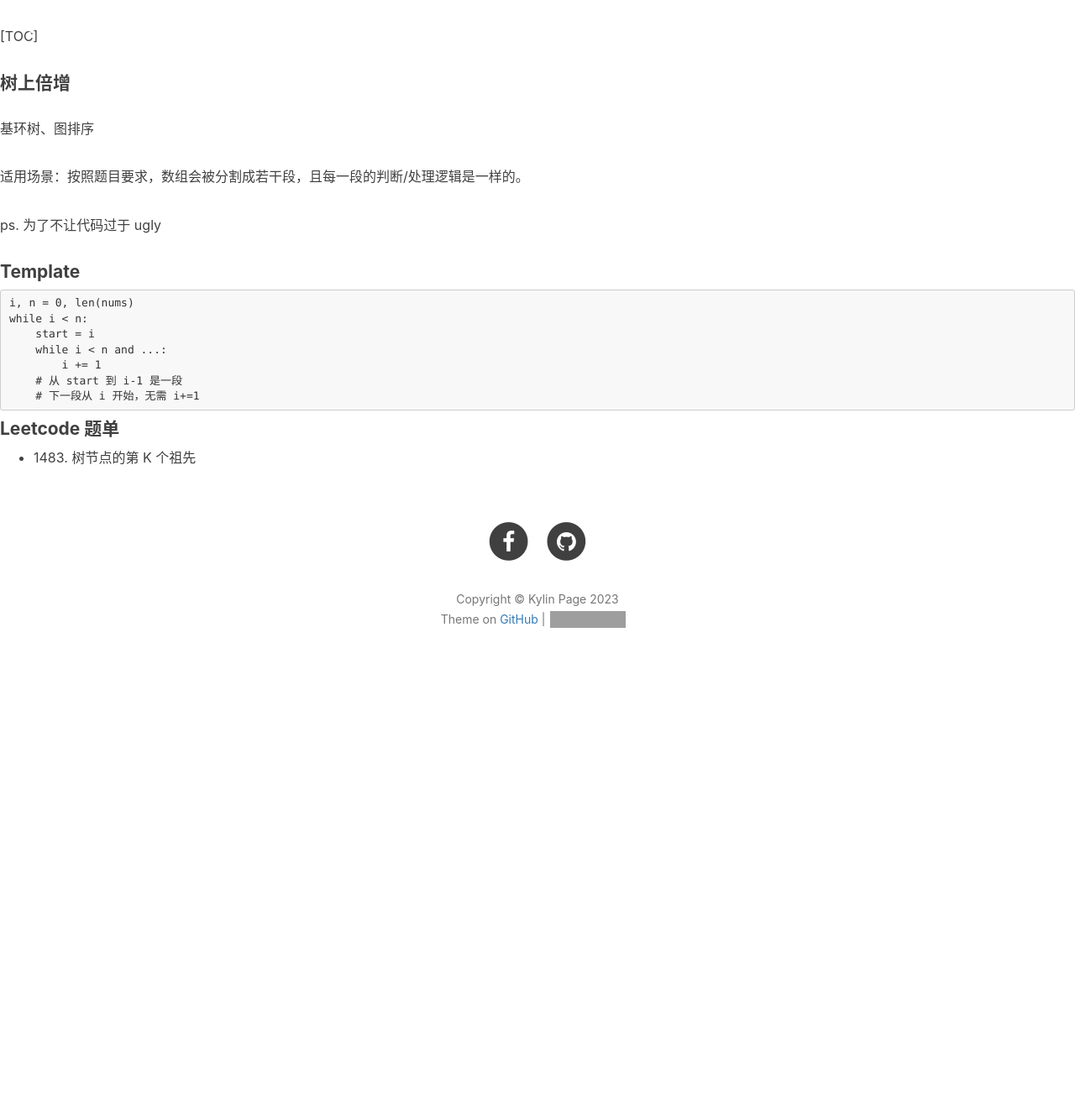
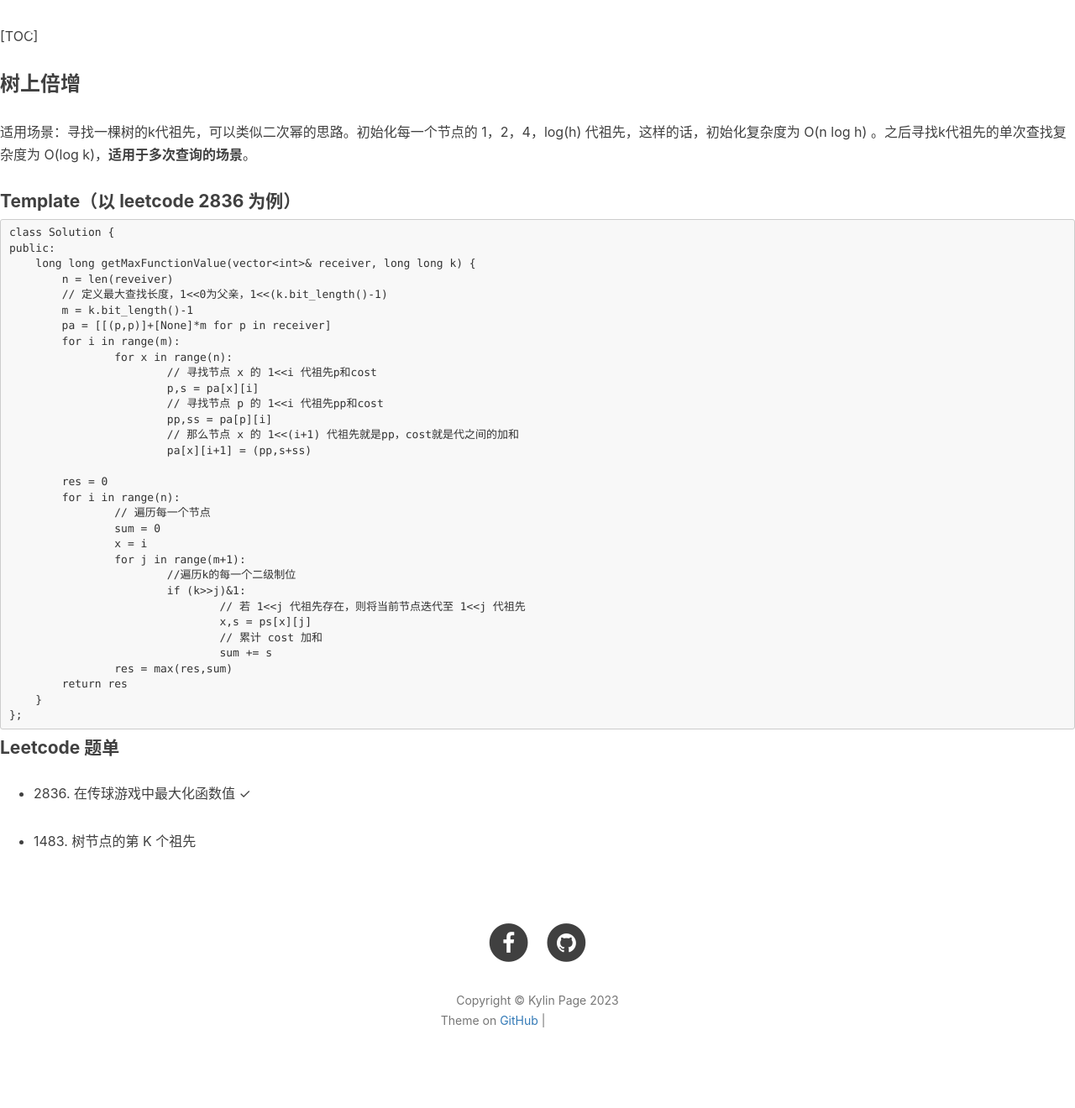
Before and after one commit to KylinC/KylinC.github.io, a Jekyll site: the page built from _posts/2023-08-27-Coding on 树上倍增.md, in a window 1280 px wide. Shown: the whole page at 84% size. Built offline with Jekyll 4.4.1, drawn with Linux system fonts in a browser that asks for light colours; nearby versions of some CDN libraries; our own code applies the rules of GitHub Pages for plain Markdown files; comment, search, counter and statistics services are not loaded; before the commit the page ends 900 px from its top, so only the background shows below that; grey boxes are pictures that could not be loaded.

Commit message:
finish 树上倍增

````diff
--- a/_posts/2023-08-27-Coding on 树上倍增.md
+++ b/_posts/2023-08-27-Coding on 树上倍增.md
@@ -1,7 +1,7 @@
 ---
 dlayout:    post
-title:      Coding on 树上倍增 & 基环树
-subtitle:   树上倍增&基环树 技巧及题单
+title:      Coding on 树上倍增
+subtitle:   树上倍增 技巧及题单
 date:       2023-8-27
 author:     Kylin
 header-img: img/bg-owncloud.jpg
@@ -14,30 +14,51 @@
 
 [TOC]
 
-#### 树上倍增
+### 树上倍增
 
-基环树、图排序
+适用场景：寻找一棵树的k代祖先，可以类似二次幂的思路。初始化每一个节点的 1，2，4，log(h) 代祖先，这样的话，初始化复杂度为 O(n log h) 。之后寻找k代祖先的单次查找复杂度为 O(log k)，**适用于多次查询的场景**。
 
-适用场景：按照题目要求，数组会被分割成若干段，且每一段的判断/处理逻辑是一样的。
-
-ps. 为了不让代码过于 ugly
-
-
-
-#### Template
+#### Template（以 leetcode 2836 为例）
 
 ```
-i, n = 0, len(nums)
-while i < n:
-    start = i
-    while i < n and ...:
-        i += 1
-    # 从 start 到 i-1 是一段
-    # 下一段从 i 开始，无需 i+=1
+class Solution {
+public:
+    long long getMaxFunctionValue(vector<int>& receiver, long long k) {
+    	n = len(reveiver)
+    	// 定义最大查找长度，1<<0为父亲，1<<(k.bit_length()-1)
+        m = k.bit_length()-1
+        pa = [[(p,p)]+[None]*m for p in receiver]
+        for i in range(m):
+        	for x in range(n):
+        		// 寻找节点 x 的 1<<i 代祖先p和cost
+        		p,s = pa[x][i]
+        		// 寻找节点 p 的 1<<i 代祖先pp和cost
+        		pp,ss = pa[p][i]
+        		// 那么节点 x 的 1<<(i+1) 代祖先就是pp，cost就是代之间的加和
+        		pa[x][i+1] = (pp,s+ss)
+
+     	res = 0
+     	for i in range(n):
+     		// 遍历每一个节点
+     		sum = 0
+     		x = i
+     		for j in range(m+1):
+     			//遍历k的每一个二级制位
+     			if (k>>j)&1:
+     				// 若 1<<j 代祖先存在，则将当前节点迭代至 1<<j 代祖先
+     				x,s = ps[x][j]
+     				// 累计 cost 加和
+     				sum += s
+     		res = max(res,sum)
+     	return res
+    }
+};
 ```
 
 
 
 #### Leetcode 题单
 
+- [2836. 在传球游戏中最大化函数值](https://leetcode.cn/problems/maximize-value-of-function-in-a-ball-passing-game/) ✓
+
 - [1483. 树节点的第 K 个祖先](https://leetcode.cn/problems/kth-ancestor-of-a-tree-node/)
````
Also changed, not shown: _posts/2023-08-26-Coding on 分组循环.md (+1 -1 lines).
